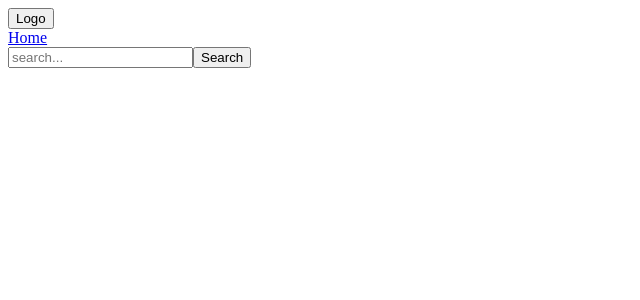
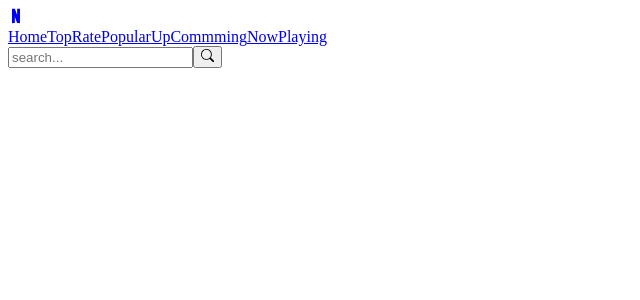
Before and after one commit to GCgang/tmdb-api, a React (Create React App) app: page / in a window 1280 px wide. Shown: the top 300 px of the page, without its empty margins (0-640 px from the left). Built offline with nearby package versions, Linux system fonts and the light colour scheme.

Commit message:
Feat: logo, search icons

```diff
--- a/package.json
+++ b/package.json
@@ -16,6 +16,7 @@
     "react": "^18.3.1",
     "react-dom": "^18.3.1",
     "react-hook-form": "^7.52.1",
+    "react-icons": "^5.2.1",
     "react-router-dom": "^6.25.0",
     "react-scripts": "5.0.1",
     "typescript": "^4.4.2",
--- a/src/components/Header.tsx
+++ b/src/components/Header.tsx
@@ -1,14 +1,14 @@
 import { useForm, SubmitHandler } from 'react-hook-form';
 import { useNavigate, Link } from 'react-router-dom';
+import { BsSearch } from 'react-icons/bs';
+import { RiNetflixFill } from 'react-icons/ri';
+
 interface IFormInput {
   searchQuery: string;
 }
 
 export default function Header() {
   const { register, handleSubmit, reset } = useForm<IFormInput>();
-  const handleClick = () => {
-    return;
-  };
   const navigate = useNavigate();
   const onSubmit: SubmitHandler<IFormInput> = (data) => {
     navigate(`/home/${data.searchQuery}`);
@@ -18,15 +18,21 @@ export default function Header() {
     <header>
       <div>
         <Link to={'/'}>
-          <button>Logo</button>
+          <RiNetflixFill />
         </Link>
         <nav>
           <Link to="/home">Home</Link>
+          <Link to="/toprate">TopRate</Link>
+          <Link to="/popular">Popular</Link>
+          <Link to="/upcomming">UpCommming</Link>
+          <Link to="/nowplaying">NowPlaying</Link>
         </nav>
       </div>
       <form onSubmit={handleSubmit(onSubmit)}>
         <input placeholder="search..." {...register('searchQuery')} />
-        <button onClick={handleClick}>Search</button>
+        <button>
+          <BsSearch />
+        </button>
       </form>
     </header>
   );
```
Also changed, not shown: 1 other file (tests, documents, lock files or other folders).
